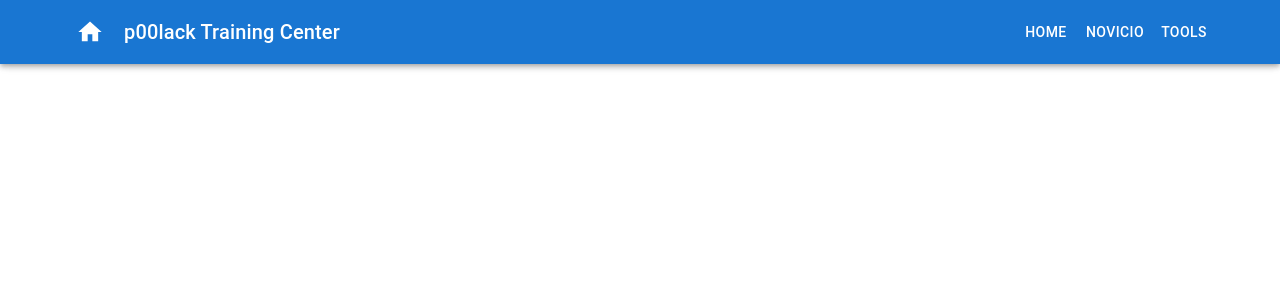
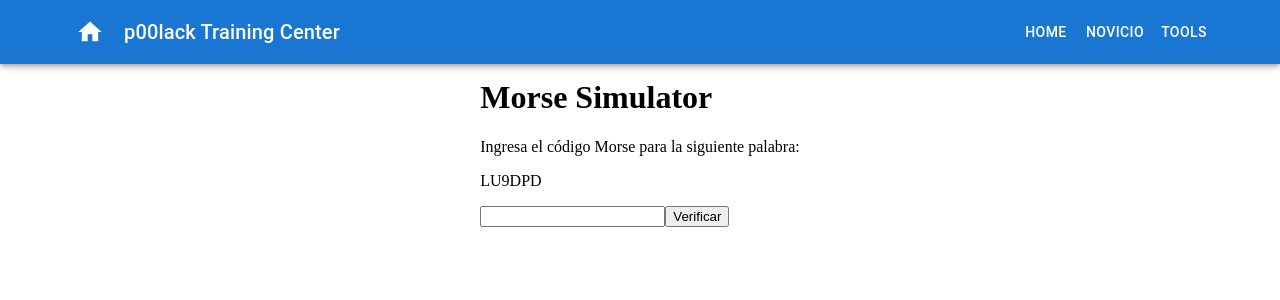
Before and after one commit to ltiisidii/rf-examen-react, a React (Create React App) app in the folder lu4bb-examen/: page /morse-sim in a window 1280 px wide. Shown: the top 300 px of the page. Built offline with nearby package versions, Linux system fonts and the light colour scheme.

Commit message:
Morse sim

```diff
--- a/lu4bb-examen/src/component/Morse.js
+++ /dev/null
@@ -1,25 +0,0 @@
-import React from 'react';
-import morseImage from './images/morse.png';
-
-const Morse = () => {
-  return (
-    <div>
-      <h2 style={{ textAlign: 'center', paddingTop: '50px' }}>Morse</h2>
-      <div style={{ textAlign: 'center' }}>
-        <img
-          src={morseImage}
-          alt="Imagen Morse"
-          style={{
-            maxWidth: '100%',
-            height: 'auto',
-            '@media (max-width: 768px)': {
-              maxWidth: '80%',
-            },
-          }}
-        />
-      </div>
-    </div>
-  );
-};
-
-export default Morse;
--- /dev/null
+++ b/lu4bb-examen/src/component/MorseSimulator.css
@@ -0,0 +1,9 @@
+.container {
+    padding-top: 50px;
+    display: flex;
+    justify-content: center;
+    align-items: center;
+    max-width: 1200px;
+    margin-left: auto;
+    margin-right: auto;
+  }
--- /dev/null
+++ b/lu4bb-examen/src/component/MorseSimulator.js
@@ -0,0 +1,56 @@
+import React, { useState, useEffect } from 'react';
+import wordsData from '../sources/wordsData.json'; // Ruta al archivo JSON
+import './MorseSimulator.css'; // Importar el archivo CSS
+
+const MorseSimulator = () => {
+  const [morseWord, setMorseWord] = useState('');
+  const [userInput, setUserInput] = useState('');
+
+  useEffect(() => {
+    // Seleccionar una palabra aleatoria al cargar la página
+    const randomIndex = Math.floor(Math.random() * wordsData.length);
+    const randomWord = wordsData[randomIndex].word;
+    setMorseWord(randomWord);
+  }, []);
+
+  const handleInputChange = (event) => {
+    setUserInput(event.target.value);
+  };
+
+  const handleSubmit = (event) => {
+    event.preventDefault();
+
+    const inputMorse = userInput.trim();
+
+    if (inputMorse === morseWord) {
+      // Respuesta correcta
+      alert('¡Respuesta correcta!');
+    } else {
+      // Respuesta incorrecta
+      alert('Respuesta incorrecta');
+    }
+
+    // Seleccionar una palabra aleatoria del arreglo
+    const randomIndex = Math.floor(Math.random() * wordsData.length);
+    const randomWord = wordsData[randomIndex].word;
+
+    setMorseWord(randomWord);
+    setUserInput('');
+  };
+
+  return (
+    <div className="container"> {/* Agrega el contenedor */}
+      <div>
+        <h1>Morse Simulator</h1>
+        <p>Ingresa el código Morse para la siguiente palabra:</p>
+        <p>{morseWord}</p>
+        <form onSubmit={handleSubmit}>
+          <input type="text" value={userInput} onChange={handleInputChange} />
+          <button type="submit">Verificar</button>
+        </form>
+      </div>
+    </div>
+  );
+};
+
+export default MorseSimulator;
--- a/lu4bb-examen/src/component/NavBar.js
+++ b/lu4bb-examen/src/component/NavBar.js
@@ -74,7 +74,7 @@ const NavBar = () => {
             <MenuItem onClick={closeNovicioMenu} component={Link} to="/info-reglamentacion">
               Info Reglamentación
             </MenuItem>
-            <MenuItem onClick={closeNovicioMenu} component={Link} to="/morse">
+            <MenuItem onClick={closeNovicioMenu} component={Link} to="/morse-sim">
               Morse
             </MenuItem>
             <MenuItem onClick={closeNovicioMenu} component={Link} to="/electronica">
--- a/lu4bb-examen/src/component/YoutubePlaylist.js
+++ b/lu4bb-examen/src/component/YoutubePlaylist.js
@@ -6,7 +6,7 @@ const YoutubePlaylist = ({ embedId }) => (
     <iframe
       width="560"
       height="315"
-      src={`https://www.youtube-nocookie.com/embed/HdAiGPejrhI`}
+      src={`https://www.youtube-nocookie.com/embed/${embedId}`}
       frameBorder="0"
       allow="accelerometer; autoplay; clipboard-write; encrypted-media; gyroscope; picture-in-picture"
       allowFullScreen
@@ -20,3 +20,6 @@ YoutubePlaylist.propTypes = {
 };
 
 export default YoutubePlaylist;
+
+// Utilizar el componente en otro lugar de tu código
+<YoutubePlaylist embedId="HdAiGPejrhI" />;
--- a/lu4bb-examen/src/index.js
+++ b/lu4bb-examen/src/index.js
@@ -8,10 +8,10 @@ import InfoTecnica from './component/InfoTecnica';
 import InfoReglamentacion from './component/InfoReglamentacion';
 import PlaylistYoutube from './component/YoutubePlaylist';
 import Contactanos from './component/Contactanos';
-import Morse from './component/Morse';
 import Electronica from './component/Electronica';
 import Bandas from './component/Bandas';
 import CalculatorDipole from './component/Calc-Dipolo'
+import MorseSimulator from './component/MorseSimulator';
 
 const Root = () => {
   return (
@@ -25,8 +25,8 @@ const Root = () => {
           <Route path="/info-reglamentacion" element={<InfoReglamentacion />} />
           <Route path="/playlist-youtube" element={<PlaylistYoutube />} />
           <Route path="/contact-us" element={<Contactanos />} />
-          <Route path="/Morse" element={<Morse />} />
-          <Route path="/Electronica" element={<Electronica />} />
+          <Route path="/morse-sim" element={<MorseSimulator />} />
+          <Route path="/electronica" element={<Electronica />} />
           <Route path="/bandas" element={<Bandas />} />
           <Route path="/calc-dipolo" element={<CalculatorDipole />} />
         </Routes>
--- /dev/null
+++ b/lu4bb-examen/src/sources/wordsData.json
@@ -0,0 +1,13 @@
+[
+    { "word": "CQ", "morse": "-.-. --.-" },
+    { "word": "DE", "morse": "-.. ." },
+    { "word": "LU7EO", "morse": ".-.. ..- --... . .---" },
+    { "word": "K", "morse": "-.-" },
+    { "word": "KN", "morse": "-.- -."},
+    { "word": "LU9DPD", "morse": ".-.. ..- ----. -.. .--. -.."},
+    { "word": "RST", "morse": ".-. ... -"},
+    { "word": "599", "morse": "..... ----. ----."},
+    { "word": "AVELLANEDA", "morse": ".- ...- . .-.. .-.. .- -. . -.. .-"},
+    { "word": "R", "morse": ".-."},
+    { "word": "QTH", "morse": "--.- - ...."}
+]
```
